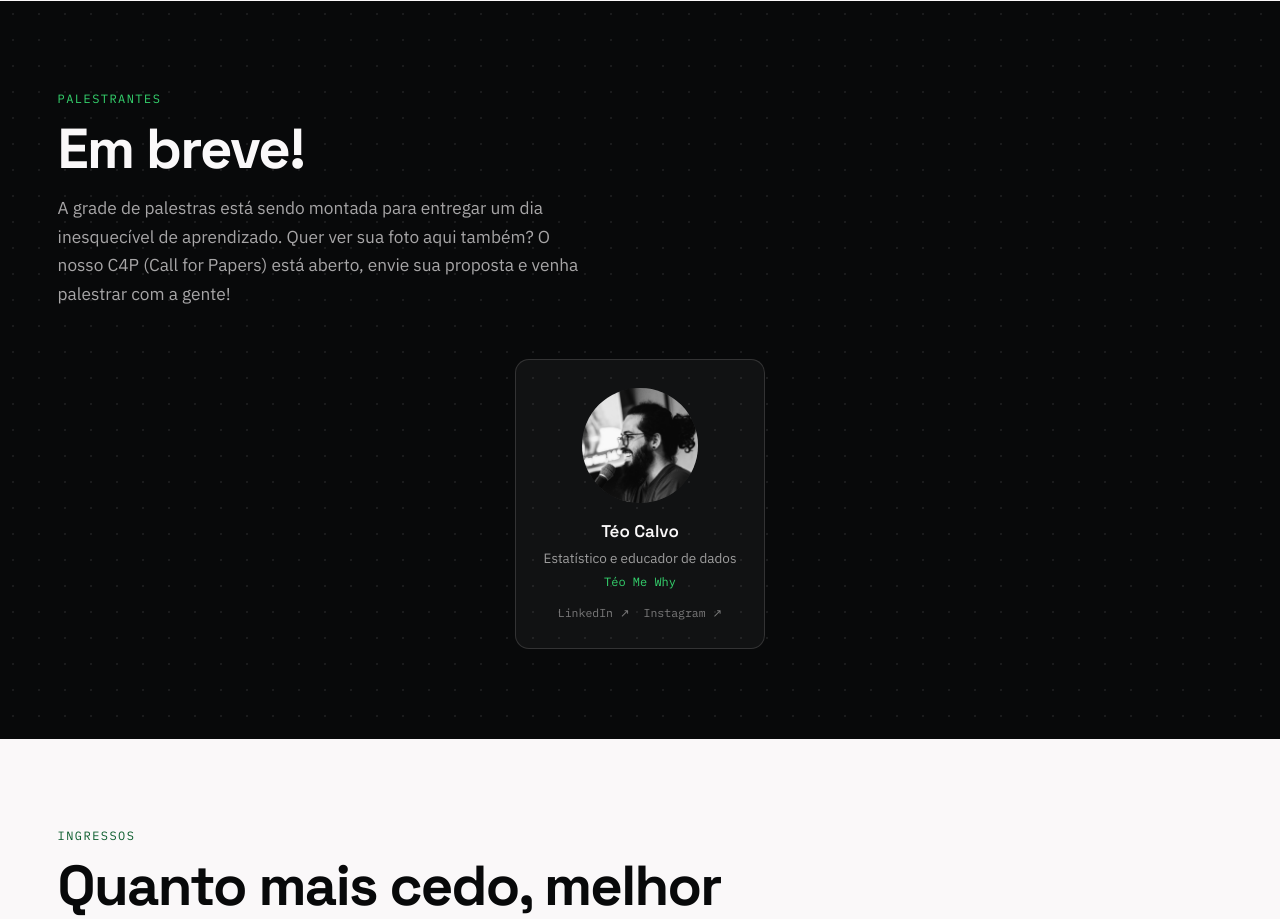
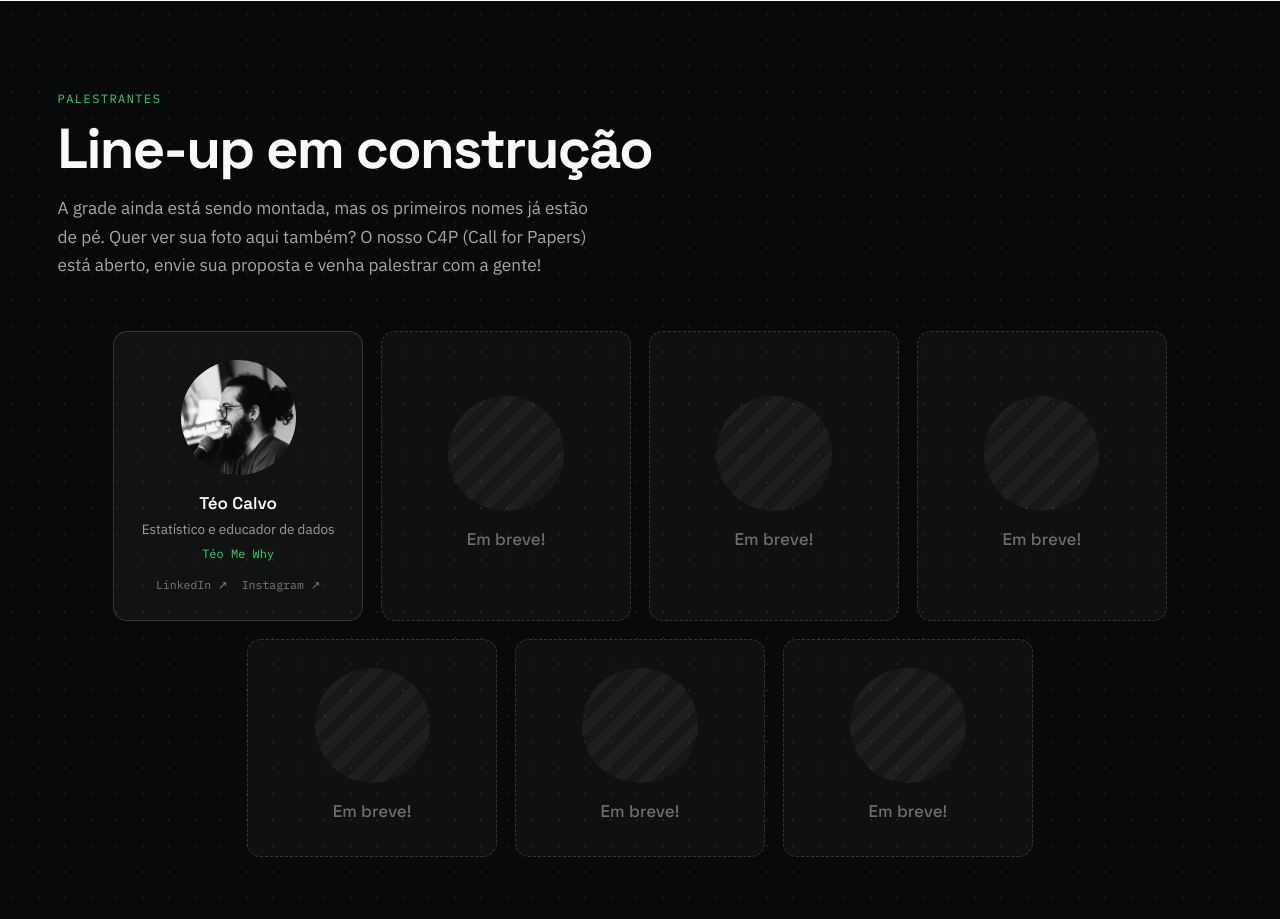
Before and after one commit to DeveloperParana/conf26, a plain HTML site: page index.html in a window 1280 px wide. Shown: the part 4100-5019 px from the top of the page. Drawn offline with Linux system fonts and the light colour scheme.

Commit message:
feat: placeholders de line-up + texto da seção Palestrantes
- data/speakers.json: 6 entradas placeholder ({ "nome": "Em breve!",
  "placeholder": true }) pra segurar o lugar enquanto o line-up não fecha.
- js/main.js: card de palestrante passa a tratar placeholder (card tracejado,
  círculo apagado, só o nome). "cargo" e a linha de links agora são
  condicionais, então card não quebra sem esses campos.
- css/palestrantes.css: .palestrantes__card--placeholder (borda tracejada,
  conteúdo centralizado, sem hover). Foto do card ganha width+height fixos em
  vez de só aspect-ratio (o círculo vazio do placeholder crescia junto com o
  card).
- index.html: heading da seção vira "Line-up em construção" e a lead passa a
  dizer que a grade está sendo montada mas os primeiros nomes já saíram.
- CLAUDE.md: nova regra de escrita (nada de travessão, priorizar vírgula) e
  limpeza dos travessões nos arquivos tocados aqui.

Co-Authored-By: Claude Sonnet 5 <noreply@anthropic.com>

```diff
--- a/css/palestrantes.css
+++ b/css/palestrantes.css
@@ -1,4 +1,4 @@
-/* Palestrantes (#palestrantes) — cards saem de data/speakers.json */
+/* Palestrantes (#palestrantes): cards saem de data/speakers.json */
 .palestrantes {
   background: var(--color-black);
   background-image: radial-gradient(var(--on-dark-08) 1px, transparent 1px);
@@ -29,7 +29,7 @@
   margin: clamp(32px, 4vw, 56px) 0 0;
 }
 
-/* Sem palestrante no JSON o container fica vazio — não reserva a margem à toa */
+/* Sem palestrante no JSON o container fica vazio, então não reserva a margem à toa */
 .palestrantes__cards:empty {
   display: none;
 }
@@ -55,9 +55,38 @@
   transform: translateY(-3px);
 }
 
+/* Placeholder: segura o lugar de um nome ainda não anunciado */
+.palestrantes__card--placeholder {
+  border-style: dashed;
+  border-color: var(--on-dark-16);
+  background: var(--on-dark-03);
+  /* Centraliza o pouco conteúdo (círculo + "Em breve!") no card, que estica
+     pra acompanhar a altura do card do Téo na mesma linha. */
+  justify-content: center;
+}
+
+.palestrantes__card--placeholder:hover {
+  border-color: var(--on-dark-16);
+  background: var(--on-dark-03);
+  transform: none;
+}
+
+.palestrantes__card--placeholder .palestrantes__card-photo {
+  opacity: .5;
+}
+
+.palestrantes__card--placeholder .palestrantes__card-name {
+  color: var(--on-dark-40);
+  font-weight: 500;
+}
+
 .palestrantes__card-photo {
+  /* width + height fixos (não só aspect-ratio): como flex item de um card que
+     pode esticar, o aspect-ratio sozinho deixava o círculo vazio do placeholder
+     crescer junto com o card. */
   width: clamp(92px, 9vw, 124px);
-  aspect-ratio: 1 / 1;
+  height: clamp(92px, 9vw, 124px);
+  flex: none;
   border-radius: 50%;
   background-color: var(--on-dark-06);
   background-image: repeating-linear-gradient(135deg, var(--on-dark-07) 0 10px, transparent 10px 20px);
--- a/data/speakers.json
+++ b/data/speakers.json
@@ -7,5 +7,11 @@
     "instagram": "https://www.instagram.com/teomewhy/",
     "foto": "assets/speakers/teo-calvo.jpg",
     "bio": "Téo Calvo é estatístico, criador do canal Téo Me Why e referência em ensino de dados no Brasil. Já liderou áreas de dados na Globo e na Gamers Club, e hoje ensina Python, SQL, Estatística e Machine Learning para milhares de pessoas."
-  }
+  },
+  { "nome": "Em breve!", "placeholder": true },
+  { "nome": "Em breve!", "placeholder": true },
+  { "nome": "Em breve!", "placeholder": true },
+  { "nome": "Em breve!", "placeholder": true },
+  { "nome": "Em breve!", "placeholder": true },
+  { "nome": "Em breve!", "placeholder": true }
 ]
--- a/index.html
+++ b/index.html
@@ -235,12 +235,12 @@
     <div class="palestrantes__inner">
       <div class="eyebrow eyebrow--on-dark">Palestrantes</div>
 
-      <!-- O banner "Em breve!" fica sempre; os cards abaixo saem de data/speakers.json.
-           Sem nenhum confirmado, ficam só o heading e o texto. -->
-      <h2 class="section-heading section-heading--on-dark palestrantes__heading">Em breve!</h2>
-      <p class="section-lead section-lead--on-dark palestrantes__lead">A grade de palestras está sendo montada para entregar um dia inesquecível de aprendizado. Quer ver sua foto aqui também? O nosso C4P (Call for Papers) está aberto, envie sua proposta e venha palestrar com a gente!</p>
+      <!-- Heading e texto de apoio ficam sempre; os cards abaixo saem de
+           data/speakers.json. Sem nenhum confirmado, ficam só o heading e o texto. -->
+      <h2 class="section-heading section-heading--on-dark palestrantes__heading">Line-up em construção</h2>
+      <p class="section-lead section-lead--on-dark palestrantes__lead">A grade ainda está sendo montada, mas os primeiros nomes já estão de pé. Quer ver sua foto aqui também? O nosso C4P (Call for Papers) está aberto, envie sua proposta e venha palestrar com a gente!</p>
 
-      <!-- Primeiros nomes confirmados — preenchido via JS (js/main.js) a partir de data/speakers.json -->
+      <!-- Primeiros nomes confirmados, preenchido via JS (js/main.js) a partir de data/speakers.json -->
       <div class="palestrantes__cards"></div>
     </div>
   </section>
--- a/js/main.js
+++ b/js/main.js
@@ -87,12 +87,12 @@ async function initProgramacao() {
       </div>
     `).join('');
   } catch (error) {
-    console.warn('Não foi possível carregar data/schedule.json — sirva o site por um servidor local (ex.: python3 -m http.server).', error);
+    console.warn('Não foi possível carregar data/schedule.json. Sirva o site por um servidor local (ex.: python3 -m http.server).', error);
   }
 }
 
-// Seção Palestrantes: o banner "Em breve!" (heading + texto) fica sempre no ar.
-// Os cards abaixo saem de data/speakers.json — sem nenhum confirmado, não renderiza nada.
+// Seção Palestrantes: o heading e o texto de apoio ficam sempre no ar.
+// Os cards abaixo saem de data/speakers.json. Sem nenhum confirmado, não renderiza nada.
 async function initPalestrantes() {
   const cardsContainer = document.querySelector('.palestrantes__cards');
   if (!cardsContainer) return;
@@ -106,26 +106,36 @@ async function initPalestrantes() {
       ? `<a href="${url}" target="_blank" rel="noopener" class="palestrantes__card-link">${label} ↗</a>`
       : '';
 
-    cardsContainer.innerHTML = speakers.map((speaker) => `
-      <div class="palestrantes__card">
-        <div class="palestrantes__card-photo">${speaker.foto ? `<img src="${speaker.foto}" alt="">` : '<span>foto</span>'}</div>
-        <div class="palestrantes__card-name">${speaker.nome}</div>
-        <div class="palestrantes__card-role">${speaker.cargo}</div>
-        ${speaker.empresa ? `<div class="palestrantes__card-company">${speaker.empresa}</div>` : ''}
-        <div class="palestrantes__card-links">
-          ${socialLink('LinkedIn', speaker.linkedin)}
-          ${socialLink('Instagram', speaker.instagram)}
+    cardsContainer.innerHTML = speakers.map((speaker) => {
+      // Placeholder ("placeholder": true no JSON): card tracejado, só o nome,
+      // pra segurar o lugar enquanto o line-up não fecha.
+      const isPlaceholder = Boolean(speaker.placeholder);
+      const photo = speaker.foto
+        ? `<img src="${speaker.foto}" alt="">`
+        : (isPlaceholder ? '' : '<span>foto</span>');
+      const links = [
+        socialLink('LinkedIn', speaker.linkedin),
+        socialLink('Instagram', speaker.instagram),
+      ].filter(Boolean).join('');
+
+      return `
+        <div class="palestrantes__card${isPlaceholder ? ' palestrantes__card--placeholder' : ''}">
+          <div class="palestrantes__card-photo">${photo}</div>
+          <div class="palestrantes__card-name">${speaker.nome}</div>
+          ${speaker.cargo ? `<div class="palestrantes__card-role">${speaker.cargo}</div>` : ''}
+          ${speaker.empresa ? `<div class="palestrantes__card-company">${speaker.empresa}</div>` : ''}
+          ${links ? `<div class="palestrantes__card-links">${links}</div>` : ''}
         </div>
-      </div>
-    `).join('');
+      `;
+    }).join('');
   } catch (error) {
-    console.warn('Não foi possível carregar data/speakers.json — sirva o site por um servidor local (ex.: python3 -m http.server).', error);
+    console.warn('Não foi possível carregar data/speakers.json. Sirva o site por um servidor local (ex.: python3 -m http.server).', error);
   }
 }
 
 // Seção Patrocínio: estado "em breve" ou logos por tier, conforme data/sponsors.json.
 // Sem patrocinador nenhum, o bloco "Patrocinadores confirmados" (com as vagas
-// tracejadas) some também — fica só o convite pra patrocinar.
+// tracejadas) some também, fica só o convite pra patrocinar.
 async function initPatrocinio() {
   const soonState = document.querySelector('.patrocinio__state[data-state="em-breve"]');
   const filledState = document.querySelector('.patrocinio__state[data-state="populado"]');
@@ -172,7 +182,7 @@ async function initPatrocinio() {
     soonState.hidden = true;
     filledState.hidden = false;
   } catch (error) {
-    console.warn('Não foi possível carregar data/sponsors.json — sirva o site por um servidor local (ex.: python3 -m http.server).', error);
+    console.warn('Não foi possível carregar data/sponsors.json. Sirva o site por um servidor local (ex.: python3 -m http.server).', error);
   }
 }
 
@@ -192,7 +202,7 @@ async function initFaq() {
       </details>
     `).join('');
   } catch (error) {
-    console.warn('Não foi possível carregar data/faq.json — sirva o site por um servidor local (ex.: python3 -m http.server).', error);
+    console.warn('Não foi possível carregar data/faq.json. Sirva o site por um servidor local (ex.: python3 -m http.server).', error);
   }
 }
 
```
Also changed, not shown: 1 other file.
